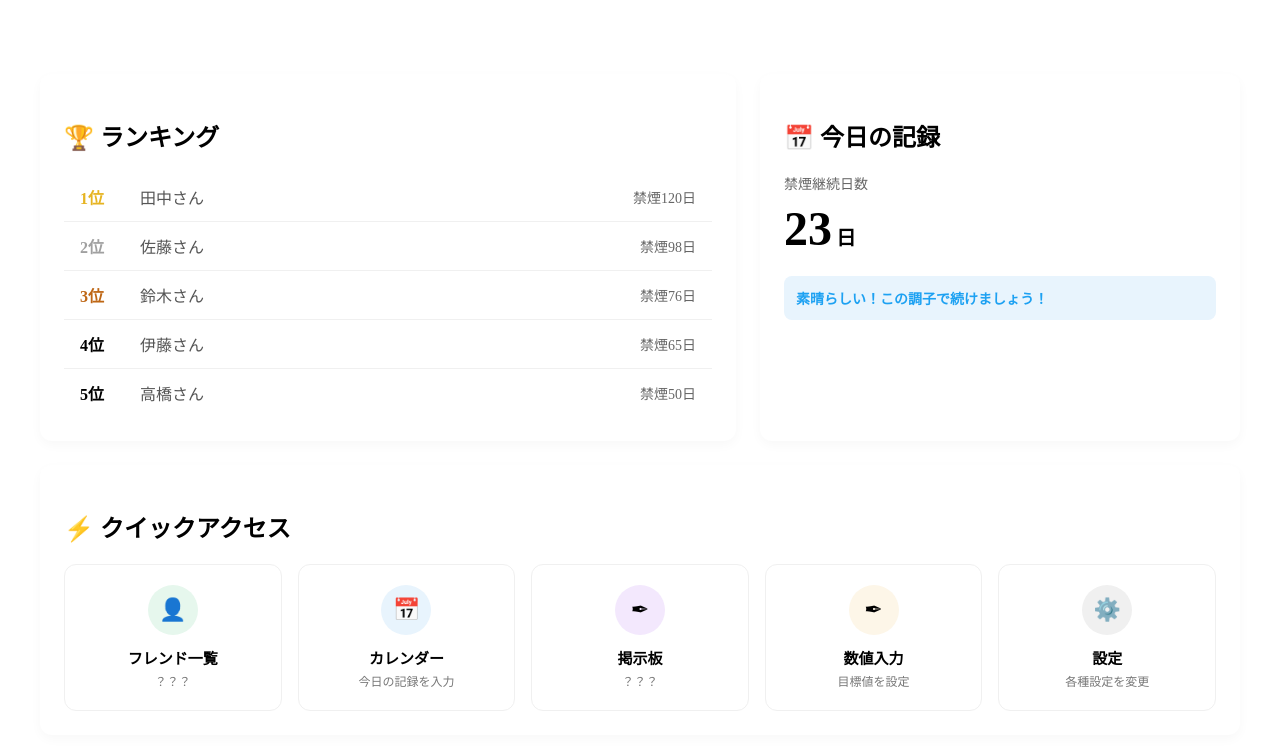
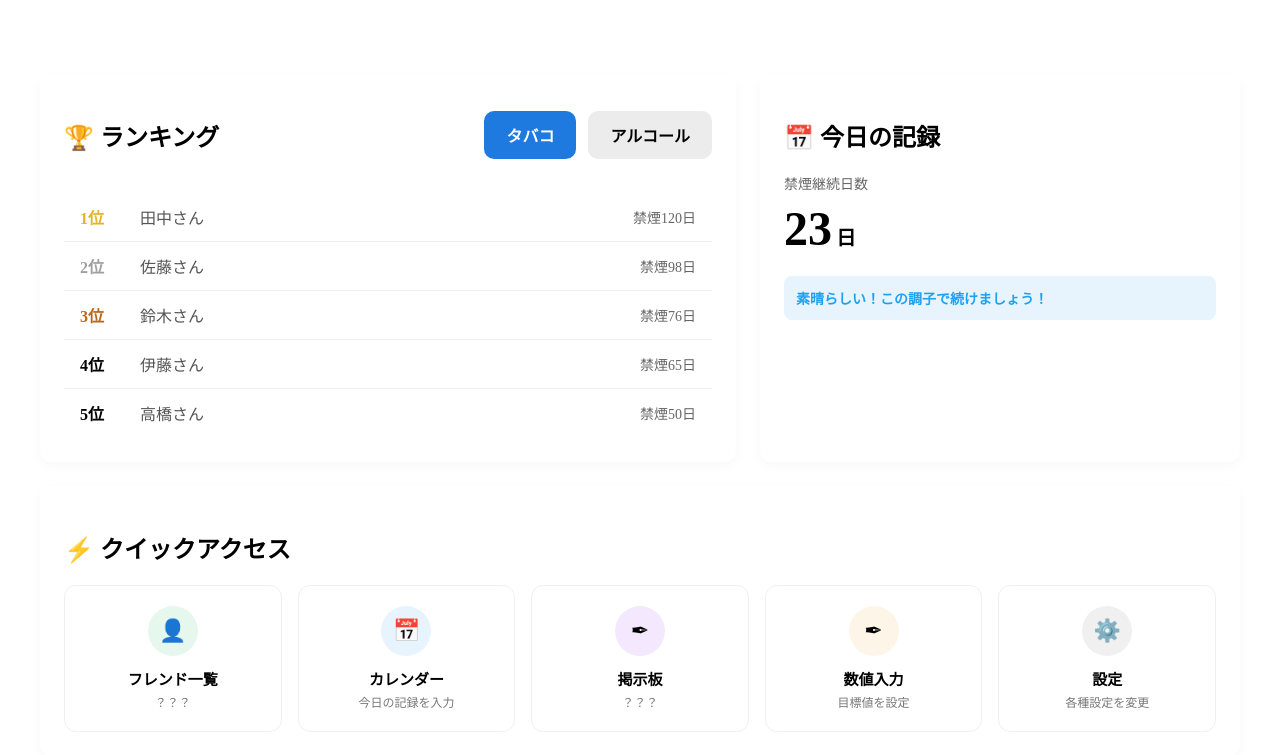
Before and after one commit to illilliinvite/AruTaba, a PHP site: page /html/home.html in a window 1280 px wide. Shown: the part 251-1006 px from the top of the page. Before the commit the page ends 962 px from the top, so only its background shows below. Run offline with PHP 8.4, Linux system fonts and the light colour scheme.

Commit message:
ホーム画面最新

```diff
--- a/css/home.css
+++ b/css/home.css
@@ -29,6 +29,7 @@ main {
 
 /* 2つのカードが横幅を「1.5 : 1」の割合で綺麗に分け合う設定 */
 .ranking-card {
+  min-height: 340px;
   flex: 1.5 1 0%; /* 100%に広がろうとする力を完全にリセット */
 }
 
@@ -37,6 +38,48 @@ main {
 }
 
 /* ===== 各パーツのデザイン ===== */
+
+/* 上部分 */
+.ranking-header{
+  display: flex;
+  justify-content: space-between;
+  align-items: center;
+  margin-bottom: 20px;
+}
+
+/* ボタン横並び */
+.ranking-tabs{
+  display: flex;
+  gap: 12px;
+}
+
+/* ボタン */
+.tab-button{
+  border: none;
+  padding: 12px 22px;
+  border-radius: 10px;
+
+  background: #ececec;
+  color: black;
+
+  font-size: 16px;
+  font-weight: bold;
+
+  cursor: pointer;
+
+  transition: 0.2s;
+}
+
+/* 選択中 */
+.tab-button.active{
+  background: #1f7ae0;
+  color: white;
+}
+
+/* hover */
+.tab-button:hover{
+  opacity: 0.85;
+}
 
 /* 1. ランキング */
 .ranking-list {
@@ -111,6 +154,9 @@ main {
   text-align: center;
   transition: transform 0.2s;
   cursor: pointer;
+
+  text-decoration: none;
+  color: inherit;
 }
 .quick-item:hover {
   transform: translateY(-2px);
--- a/html/home.html
+++ b/html/home.html
@@ -42,8 +42,22 @@
   <div class="top-row">
 
     <section class="card ranking-card">
-      <h2>🏆 ランキング</h2>
-      <ul class="ranking-list">
+      <div class="ranking-header">
+
+        <h2>🏆 ランキング</h2>
+
+        <div class="ranking-tabs">
+          <button class="tab-button active" id="tab-tobacco">
+            タバコ
+          </button>
+
+          <button class="tab-button" id="tab-alcohol" id="tab-tobacco">
+            アルコール
+          </button>
+        </div>
+
+      </div>
+      <ul class="ranking-list" id="ranking-list">
         <li class="rank-item rank-1"><span class="rank-badge">1位</span><span class="user-name">田中さん</span><span class="days">禁煙120日</span></li>
         <li class="rank-item rank-2"><span class="rank-badge">2位</span><span class="user-name">佐藤さん</span><span class="days">禁煙98日</span></li>
         <li class="rank-item rank-3"><span class="rank-badge">3位</span><span class="user-name">鈴木さん</span><span class="days">禁煙76日</span></li>
@@ -58,14 +72,15 @@
     </section> </div> <section class="card quick-access-card">
     <h2>⚡ クイックアクセス</h2>
     <div class="quick-grid">
-      <div class="quick-item"><div class="icon-circle icon-green">👤</div><h3>フレンド一覧</h3><p>？？？</p></div>
-      <div class="quick-item"><div class="icon-circle icon-blue">📅</div><h3>カレンダー</h3><p>今日の記録を入力</p></div>
-      <div class="quick-item"><div class="icon-circle icon-purple">✒</div><h3>掲示板</h3><p>？？？</p></div>
-      <div class="quick-item"><div class="icon-circle icon-gold">✒</div><h3>数値入力</h3><p>目標値を設定</p></div>
-      <div class="quick-item"><div class="icon-circle icon-dark">⚙️</div><h3>設定</h3><p>各種設定を変更</p></div>
+      <a href="friend.html" class="quick-item"><div class="icon-circle icon-green">👤</div><h3>フレンド一覧</h3><p>？？？</p></a>
+      <a href="carender.html" class="quick-item"><div class="icon-circle icon-blue">📅</div><h3>カレンダー</h3><p>今日の記録を入力</p></a>
+      <a href="#" class="quick-item"><div class="icon-circle icon-purple">✒</div><h3>掲示板</h3><p>？？？</p></a>
+      <a href="#" class="quick-item"><div class="icon-circle icon-gold">✒</div><h3>数値入力</h3><p>目標値を設定</p></a>
+      <a href="#" class="quick-item"><div class="icon-circle icon-dark">⚙️</div><h3>設定</h3><p>各種設定を変更</p></a>
     </div>
   </section> </main>
 
   <script src="../javascript/main.js"></script>
+  <script src="../javascript/home.js"></script>
 </body>
 </html>
--- /dev/null
+++ b/javascript/home.js
@@ -0,0 +1,92 @@
+// ボタン取得
+const tobaccoBtn = document.getElementById("tab-tobacco");
+const alcoholBtn = document.getElementById("tab-alcohol");
+
+const rankingList = document.getElementById("ranking-list");
+
+// タバコランキング
+// タバコランキング
+const tobaccoRanking = `
+<li class="rank-item rank-1">
+  <span class="rank-badge">1位</span>
+  <span class="user-name">田中さん</span>
+  <span class="days">禁煙120日</span>
+</li>
+
+<li class="rank-item rank-2">
+  <span class="rank-badge">2位</span>
+  <span class="user-name">佐藤さん</span>
+  <span class="days">禁煙98日</span>
+</li>
+
+<li class="rank-item rank-3">
+  <span class="rank-badge">3位</span>
+  <span class="user-name">鈴木さん</span>
+  <span class="days">禁煙76日</span>
+</li>
+
+<li class="rank-item">
+  <span class="rank-badge">4位</span>
+  <span class="user-name">伊藤さん</span>
+  <span class="days">禁煙65日</span>
+</li>
+
+<li class="rank-item">
+  <span class="rank-badge">5位</span>
+  <span class="user-name">高橋さん</span>
+  <span class="days">禁煙50日</span>
+</li>
+`;
+
+// アルコールランキング
+const alcoholRanking = `
+<li class="rank-item rank-1">
+  <span class="rank-badge">1位</span>
+  <span class="user-name">最強さんさん</span>
+  <span class="days">禁酒200日</span>
+</li>
+
+<li class="rank-item rank-2">
+  <span class="rank-badge">2位</span>
+  <span class="user-name">埼京線でそそり立つさん</span>
+  <span class="days">禁酒180日</span>
+</li>
+
+<li class="rank-item rank-3">
+  <span class="rank-badge">3位</span>
+  <span class="user-name">校長さん</span>
+  <span class="days">禁酒150日</span>
+</li>
+
+<li class="rank-item">
+  <span class="rank-badge">4位</span>
+  <span class="user-name">孫さん</span>
+  <span class="days">禁酒120日</span>
+</li>
+
+<li class="rank-item">
+  <span class="rank-badge">5位</span>
+  <span class="user-name">半分太さん</span>
+  <span class="days">禁酒100日</span>
+</li>
+`;
+
+// タバコボタン
+tobaccoBtn.addEventListener("click", () => {
+
+  rankingList.innerHTML = tobaccoRanking;
+
+  tobaccoBtn.classList.add("active");
+  alcoholBtn.classList.remove("active");
+
+});
+
+// アルコールボタン
+alcoholBtn.addEventListener("click", () => {
+
+  rankingList.innerHTML = alcoholRanking;
+
+  alcoholBtn.classList.add("active");
+  tobaccoBtn.classList.remove("active");
+
+});
```
